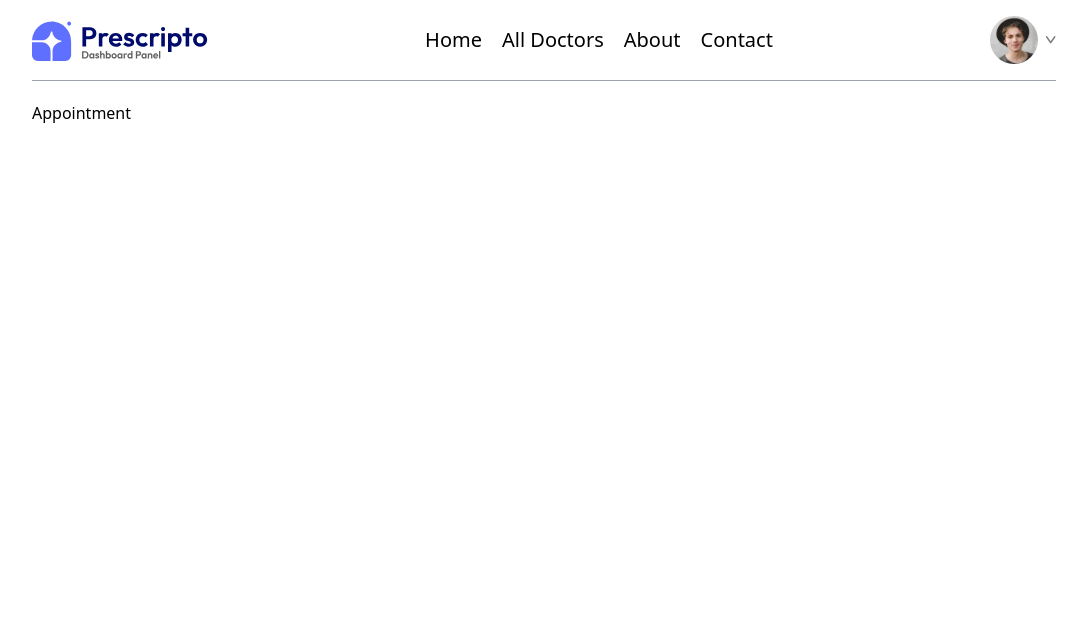
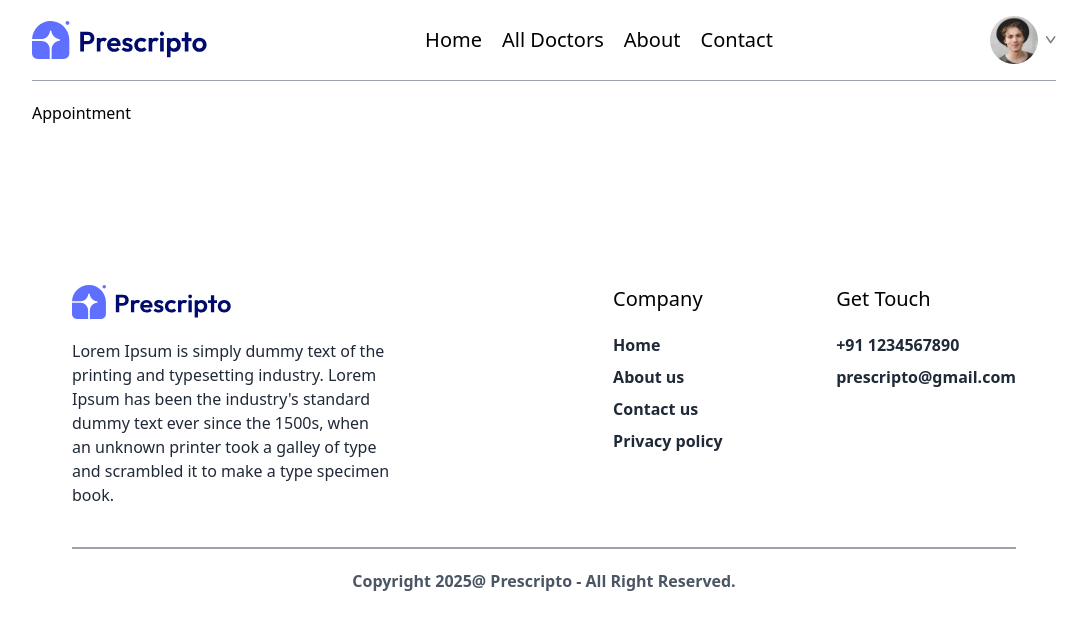
Before and after one commit to jim2107054/MERN_Projects, a React (Vite) app in the folder Prescripto/frontend/: page /appointment/1 in a window 1280 px wide. Shown: the top 630 px of the page, without its empty margins (96-1183 px from the left). Built offline with nearby package versions, Linux system fonts and the light colour scheme.

Commit message:
Home page complete

```diff
--- a/Prescripto/frontend/index.html
+++ b/Prescripto/frontend/index.html
@@ -1,5 +1,5 @@
 <!doctype html>
-<html lang="en">
+<html lang="en" class="scroll-smooth">
   <head>
     <meta charset="UTF-8" />
     <link rel="icon" type="image/svg+xml" href="/src/assets/logo-prescripto.svg" />
--- a/Prescripto/frontend/src/App.jsx
+++ b/Prescripto/frontend/src/App.jsx
@@ -9,6 +9,7 @@ import MyProfile from "./pages/MyProfile";
 import MyAppointments from "./pages/MyAppointments";
 import Appointment from "./pages/Appointment";
 import Navbar from "./components/Navbar";
+import Footer from "./components/Footer";
 
 const App = () => {
   return (
@@ -35,6 +36,7 @@ const App = () => {
         {/* Here user can book an new appointment */}
         <Route path="/appointment/:docId" element={<Appointment />} />
       </Routes>
+      <Footer/>
     </div>
   );
 };
--- /dev/null
+++ b/Prescripto/frontend/src/components/Banner.jsx
@@ -0,0 +1,25 @@
+import React from 'react'
+import { assets } from '../assets/assets'
+import { useNavigate } from 'react-router-dom'
+
+const Banner = () => {
+    const navigate = useNavigate();
+  return (
+    <div className='flex bg-primary rounded-lg px-6 sm:px-10 md:px-14 lg:px-12 my-20 md:mx-10'>
+        {/*--------Left Side---------*/}
+        <div className="flex-1 py-8 sm:py-10 md:py-16 lg:py-24 lg:pl-5 ">
+            <div className="text-xl sm:text-2xl md:text-3xl lg:text-5xl font-semibold text-white">
+                <p>Book Appointment</p>
+                <p className='mt-4'>With 100+ Trusted Doctors</p>
+            </div>
+            <button onClick={()=>{navigate('/login'); scrollTo(0,0)}} className='bg-white text-base text-gray-800 px-8 py-3 rounded-xl mt-6 hover:scale-105 transition-all duration-500'>Create Account</button>
+        </div>
+        {/*--------Right Side---------*/}
+        <div className="hidden md:block md:w-1/2 lg:w-[370px] relative">
+            <img className='w-full absolute bottom-0 right-0 max-w-md' src={assets.appointment_img} alt="" />
+        </div>
+    </div>
+  )
+}
+
+export default Banner
--- /dev/null
+++ b/Prescripto/frontend/src/components/Footer.jsx
@@ -0,0 +1,45 @@
+import React from "react";
+import { assets } from "../assets/assets";
+import { useNavigate } from "react-router-dom";
+
+const Footer = () => {
+    const navigate = useNavigate();
+  return (
+    <div className="md:mx-10">
+      <div className="flex flex-col sm:grid grid-cols-[3fr_1fr_1fr] gap-16 my-10 mt-40 text-base">
+        {/*--------- Left Section ----------*/}
+        <div className="">
+            <img className="mb-5 w-40" src={assets.logo} alt="logo" />
+            <p className="w-full md:w-2/3 text-gray-800 leading-6">Lorem Ipsum is simply dummy text of the printing and typesetting industry. Lorem Ipsum has been the industry's standard dummy text ever since the 1500s, when an unknown printer took a galley of type and scrambled it to make a type specimen book.</p>
+        </div>
+        {/*--------- Center Section ----------*/}
+        <div className="">
+            <p className="text-xl font-medium mb-5">Company</p>
+            <ul className="flex flex-col gap-2 text-gray-800 font-semibold">
+                <li onClick={()=>navigate('/')}>Home</li>
+                <li onClick={()=>navigate('/about')}>About us</li>
+                <li onClick={()=>navigate('/contact')}>Contact us</li>
+                <li>Privacy policy</li>
+            </ul>
+        </div>
+        {/*--------- Right Section ----------*/}
+        <div className="">
+            <p className="text-xl font-medium mb-5">Get Touch</p>
+            <ul className="flex flex-col gap-2 text-gray-800 font-semibold">
+                <li>+91 1234567890</li>
+                <li>prescripto@gmail.com</li>
+            </ul>
+        </div>
+      </div>
+      <div className="">
+        {/*----------- copyright text ------------*/}
+        <div className="">
+            <hr className="border-none outline-none h-0.5 bg-gray-400"/>
+            <p className="py-5 text-base text-center text-gray-600 font-semibold">Copyright 2025@ Prescripto - All Right Reserved.</p>
+        </div>
+      </div>
+    </div>
+  );
+};
+
+export default Footer;
--- a/Prescripto/frontend/src/components/Header.jsx
+++ b/Prescripto/frontend/src/components/Header.jsx
@@ -16,7 +16,7 @@ const Header = () => {
             your appointment hassle-free.
           </p>
         </div>
-        <a className="bg-white px-4 py-1 flex gap-3 m-auto md:m-0 h-12 w-1/3 rounded-lg items-center hover:scale-105 transition-all duration-300" href="#speciality">
+        <a className="bg-white px-4 py-1 flex gap-3 m-auto md:m-0 h-12 md:w-2/3 lg:w-1/3 rounded-lg items-center hover:scale-105 transition-all duration-300" href="#speciality">
           Book Appointment <img src={assets.arrow_icon} alt="" className="text-3xl" />
         </a>
       </div>
--- a/Prescripto/frontend/src/components/Navbar.jsx
+++ b/Prescripto/frontend/src/components/Navbar.jsx
@@ -17,7 +17,7 @@ const Navbar = () => {
 
   return (
     <div className="flex items-center justify-between text-sm py-4 mb-5 border-b border-b-gray-400">
-      <img className="w-44 cursor-pointer" src={assets.admin_logo} alt="logo" />
+      <img className="w-44 cursor-pointer" src={assets.logo} alt="logo" />
       <ul className="hidden md:flex items-start gap-5 text-xl font-medium">
         <NavLink to="/">
           <li className="Navbar-li">Home</li>
--- a/Prescripto/frontend/src/components/TopDoctors.jsx
+++ b/Prescripto/frontend/src/components/TopDoctors.jsx
@@ -1,5 +1,6 @@
-import React, { useEffect, useState } from 'react'
-import { doctors } from '../assets/assets'
+import React, { useContext, useEffect, useState } from 'react'
+import { useNavigate } from 'react-router-dom';
+import { AppContext } from '../context/AppContext';
 
 const TopDoctors = () => {
   const [visible, setVisible] = useState(true);
@@ -10,6 +11,9 @@ const TopDoctors = () => {
     return () => clearInterval(inverval);
   },[]);
 
+  const navigate = useNavigate();
+  const {doctors} = useContext(AppContext);
+
   return (
     <div className='flex flex-col items-center gap-4 my-16 text-gray-900 md:mx-10'>
       <h1 className="text-3xl font-medium">Top Doctors to Book</h1>
@@ -17,7 +21,7 @@ const TopDoctors = () => {
       <div className="w-full grid grid-cols-auto gap-4 pt-5 gap-y-6 px-3 sm:px-0">
         {
           doctors.slice(0,10).map((doctor,index)=>(
-            <div className="border border-blue-200 rounded-xl overflow-hidden cursor-pointer hover:translate-y-[-10px] transition-all duration-500" key={index}>
+            <div onClick={()=>navigate(`/appointment/${doctor._id}`)} className="border border-blue-200 rounded-xl overflow-hidden cursor-pointer hover:translate-y-[-10px] transition-all duration-500" key={index}>
               <img src={doctor.image} alt="" className="bg-blue-100" />
               <div className="p-4">
                 <div className="flex items-center gap-2 text-center text-base text-green-500">
@@ -31,7 +35,9 @@ const TopDoctors = () => {
           ))
         }
       </div>
-      <button>more</button>
+      <button onClick={()=>{navigate('/doctors'),scrollTo(0,0)}} className='bg-blue-200 text-xl text-gray-800 px-8 py-2 rounded-xl mt-10 border border-black hover:scale-105 transition-all duration-500'>
+        more
+      </button>
     </div>
   )
 }
--- /dev/null
+++ b/Prescripto/frontend/src/context/AppContext.jsx
@@ -0,0 +1,17 @@
+import { createContext } from "react";
+import { doctors } from "../assets/assets";
+
+export const AppContext = createContext()
+
+const AppContextProvider = (props)=>{
+    const value = {
+        doctors
+    }
+    return (
+        <AppContext.Provider value={value}>
+            {props.children}
+        </AppContext.Provider>
+    )
+}
+
+export default AppContextProvider
--- a/Prescripto/frontend/src/main.jsx
+++ b/Prescripto/frontend/src/main.jsx
@@ -1,11 +1,14 @@
-import { StrictMode } from 'react'
-import { createRoot } from 'react-dom/client'
-import './index.css'
-import App from './App.jsx'
-import {BrowserRouter} from 'react-router-dom'
+import { StrictMode } from "react";
+import { createRoot } from "react-dom/client";
+import "./index.css";
+import App from "./App.jsx";
+import { BrowserRouter } from "react-router-dom";
+import AppContextProvider from "./context/AppContext.jsx";
 
-createRoot(document.getElementById('root')).render(
+createRoot(document.getElementById("root")).render(
   <BrowserRouter>
-    <App />
-  </BrowserRouter>,
-)
+    <AppContextProvider>
+      <App />
+    </AppContextProvider>
+  </BrowserRouter>
+);
--- a/Prescripto/frontend/src/pages/Home.jsx
+++ b/Prescripto/frontend/src/pages/Home.jsx
@@ -2,6 +2,7 @@ import React from 'react'
 import Header from '../components/Header'
 import SpecialityMenu from '../components/SpecialityMenu'
 import TopDoctors from '../components/TopDoctors'
+import Banner from '../components/Banner'
 
 const Home = () => {
   return (
@@ -9,6 +10,7 @@ const Home = () => {
         <Header/>
         <SpecialityMenu/>
         <TopDoctors/>
+        <Banner/>
     </div>
   )
 }
```
